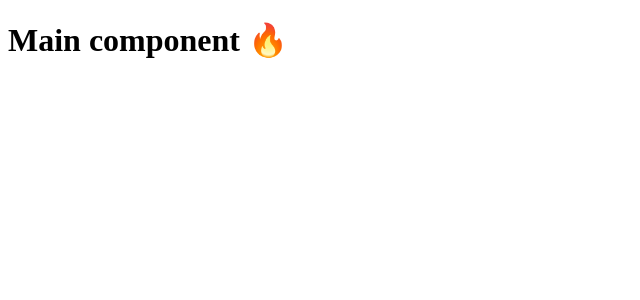
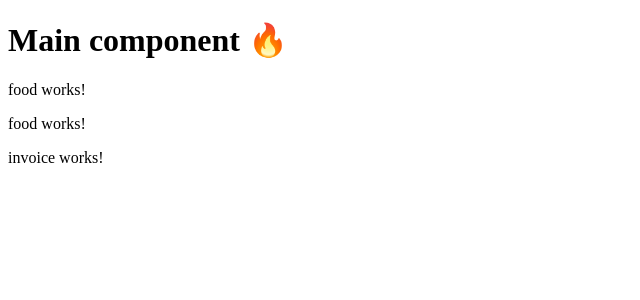
Before and after one commit to estebandeconce/reaching-senior-angular, an Angular app: page / in a window 1280 px wide. Shown: the top 300 px of the page, without its empty margins (0-640 px from the left). Built offline with nearby package versions, Linux system fonts and the light colour scheme.

Commit message:
WIP: menu for restaurant

```diff
--- a/src/app/app.component.html
+++ b/src/app/app.component.html
@@ -1 +1,11 @@
 <h1>Main component 🔥</h1>
+
+<div class="container">
+  <div class="list-container">
+    <app-food></app-food>
+    <app-food></app-food>
+  </div>
+  <div class="invoice-container">
+    <app-invoice></app-invoice>
+  </div>
+</div>
--- a/src/app/app.module.ts
+++ b/src/app/app.module.ts
@@ -18,6 +18,8 @@ import { ListAddComponent } from './list-add/list-add.component';
 import { ListListComponent } from './list-list/list-list.component';
 import { CreateTaskComponent } from './create-task/create-task.component';
 import { ListTaskComponent } from './list-task/list-task.component';
+import { FoodComponent } from './menu-app/food/food.component';
+import { InvoiceComponent } from './menu-app/invoice/invoice.component';
 
 @NgModule({
   declarations: [
@@ -35,7 +37,9 @@ import { ListTaskComponent } from './list-task/list-task.component';
     ListAddComponent,
     ListListComponent,
     CreateTaskComponent,
-    ListTaskComponent
+    ListTaskComponent,
+    FoodComponent,
+    InvoiceComponent
   ],
   imports: [
     BrowserModule,
--- /dev/null
+++ b/src/app/menu-app/food/food.component.html
@@ -0,0 +1 @@
+<p>food works!</p>
--- /dev/null
+++ b/src/app/menu-app/invoice/invoice.component.html
@@ -0,0 +1 @@
+<p>invoice works!</p>
```
Also changed, not shown: src/app/menu-app/food/food.component.ts (added, +10 -0 lines), src/app/menu-app/invoice/invoice.component.ts (added, +10 -0 lines), src/app/menu-app/food/food.component.css (added), src/app/menu-app/invoice/invoice.component.css (added), 2 other files (tests, documents, lock files or other folders).
